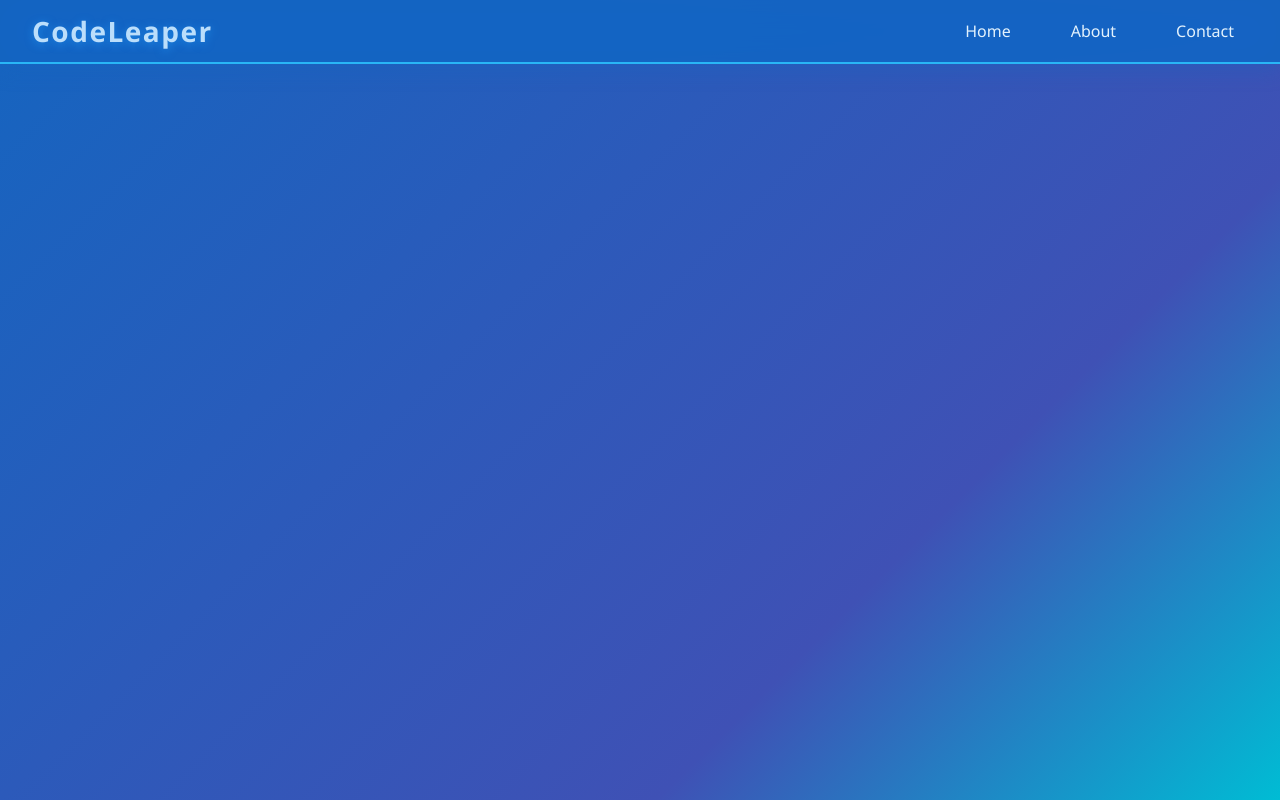
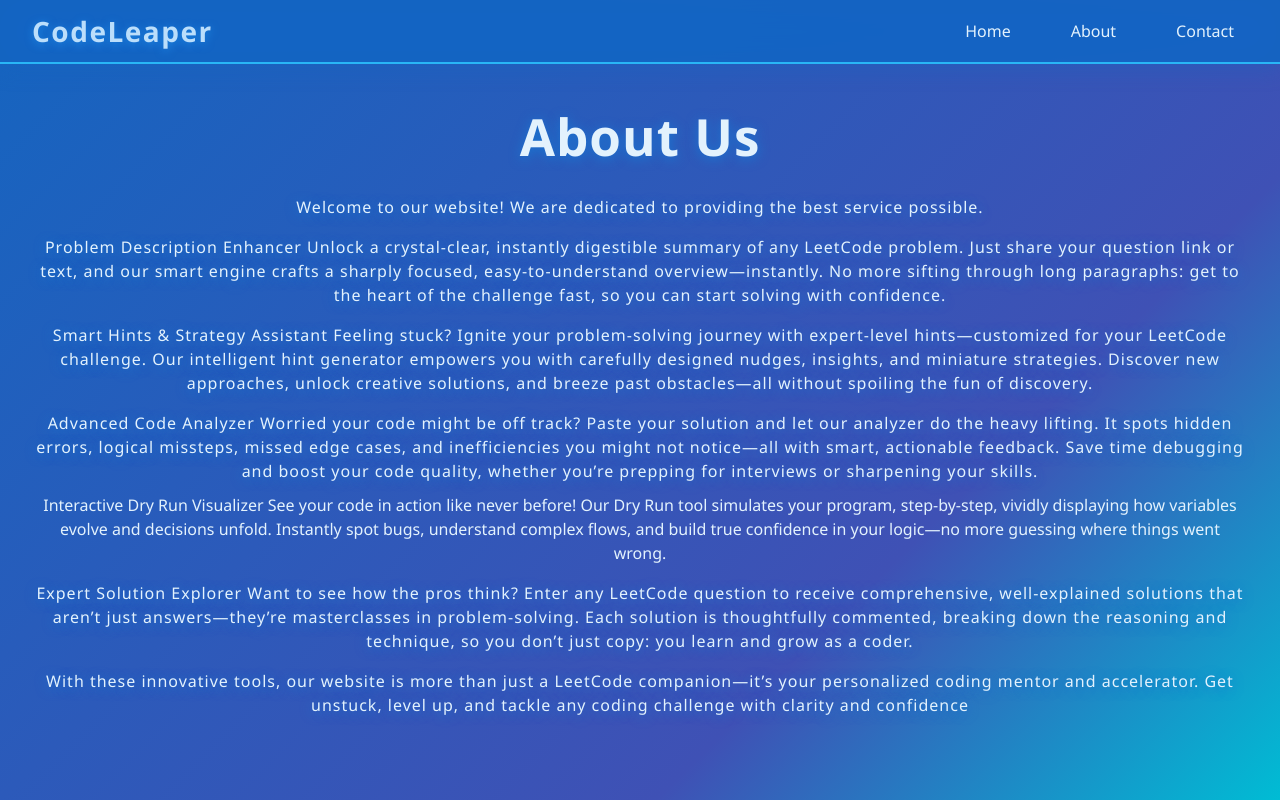
Before and after one commit to Sanath-S-Shetty/CodeLeaper, a React (Vite) app in the folder frontend/: page /about in a window 1280 px wide. Built offline with nearby package versions, Linux system fonts and the light colour scheme.

Commit message:
contact and about page added

```diff
--- a/frontend/src/App.jsx
+++ b/frontend/src/App.jsx
@@ -11,7 +11,8 @@ import Dryrun from './pages/dryrun'
 import Description from './pages/description'
 import Hints from './pages/hints'
 import Gowrong from './pages/gowrong'
-
+import About from './pages/about'
+import Contact from './pages/contact'
 
 
 
@@ -32,6 +33,8 @@ function App() {
           <Route path="/description" element={<Description />} />
           <Route path="/hints" element={<Hints />} />
           <Route path="/gowrong" element={<Gowrong />} />
+          <Route path="/about" element={<About />} />
+          <Route path="/contact" element={<Contact/>}/>
 
         </Routes>
       </div>
--- a/frontend/src/components/navbar.jsx
+++ b/frontend/src/components/navbar.jsx
@@ -2,6 +2,7 @@
 import './navbar.css';
 import Home from '../pages/home';
 import { Link } from 'react-router-dom';
+import about from '../pages/about';
 
 
 function Navbar() {
--- /dev/null
+++ b/frontend/src/pages/about.jsx
@@ -0,0 +1,59 @@
+
+
+function About() {
+  return (
+    <div>
+      <h1>About Us</h1>
+      <p>
+        Welcome to our website! We are dedicated to providing the best service
+        possible.
+      </p>
+      <p>
+        Problem Description Enhancer Unlock a crystal-clear, instantly
+        digestible summary of any LeetCode problem. Just share your question
+        link or text, and our smart engine crafts a sharply focused,
+        easy-to-understand overview—instantly. No more sifting through long
+        paragraphs: get to the heart of the challenge fast, so you can start
+        solving with confidence.
+</p><p>
+        Smart Hints & Strategy Assistant Feeling stuck? Ignite your
+        problem-solving journey with expert-level hints—customized for your
+        LeetCode challenge. Our intelligent hint generator empowers you with
+        carefully designed nudges, insights, and miniature strategies.
+        Discover new approaches, unlock creative solutions, and breeze past
+        obstacles—all without spoiling the fun of discovery.
+
+        </p><p>
+        Advanced Code
+        Analyzer Worried your code might be off track? Paste your solution and
+        let our analyzer do the heavy lifting. It spots hidden errors, logical
+        missteps, missed edge cases, and inefficiencies you might not notice—all
+        with smart, actionable feedback. Save time debugging and boost your code
+        quality, whether you’re prepping for interviews or sharpening your
+        skills.
+
+        </p>
+         Interactive Dry Run Visualizer See your code in action like
+        never before! Our Dry Run tool simulates your program, step-by-step,
+        vividly displaying how variables evolve and decisions unfold. Instantly
+        spot bugs, understand complex flows, and build true confidence in your
+        logic—no more guessing where things went wrong.
+        <p/><p>
+         Expert Solution Explorer
+        Want to see how the pros think? Enter any LeetCode question to receive
+        comprehensive, well-explained solutions that aren’t just answers—they’re
+        masterclasses in problem-solving. Each solution is thoughtfully
+        commented, breaking down the reasoning and technique, so you don’t just
+        copy: you learn and grow as a coder.
+        </p><p>
+         With these innovative tools, our
+        website is more than just a LeetCode companion—it’s your personalized
+        coding mentor and accelerator. Get unstuck, level up, and tackle any
+        coding challenge with clarity and confidence
+      </p>
+    </div>
+  );
+}
+
+
+export default About;
--- /dev/null
+++ b/frontend/src/pages/contact.jsx
@@ -0,0 +1,14 @@
+
+
+function Contact(){
+    return (
+        <div>
+        <h1>Contact Us</h1>
+        <p>If you have any questions, feel free to reach out!</p>
+        <p>Email: sanathshetty370@gmail.com</p>
+        <p>Phone: 7676206958</p>
+        </div>
+    );
+}
+
+export default Contact;
```
